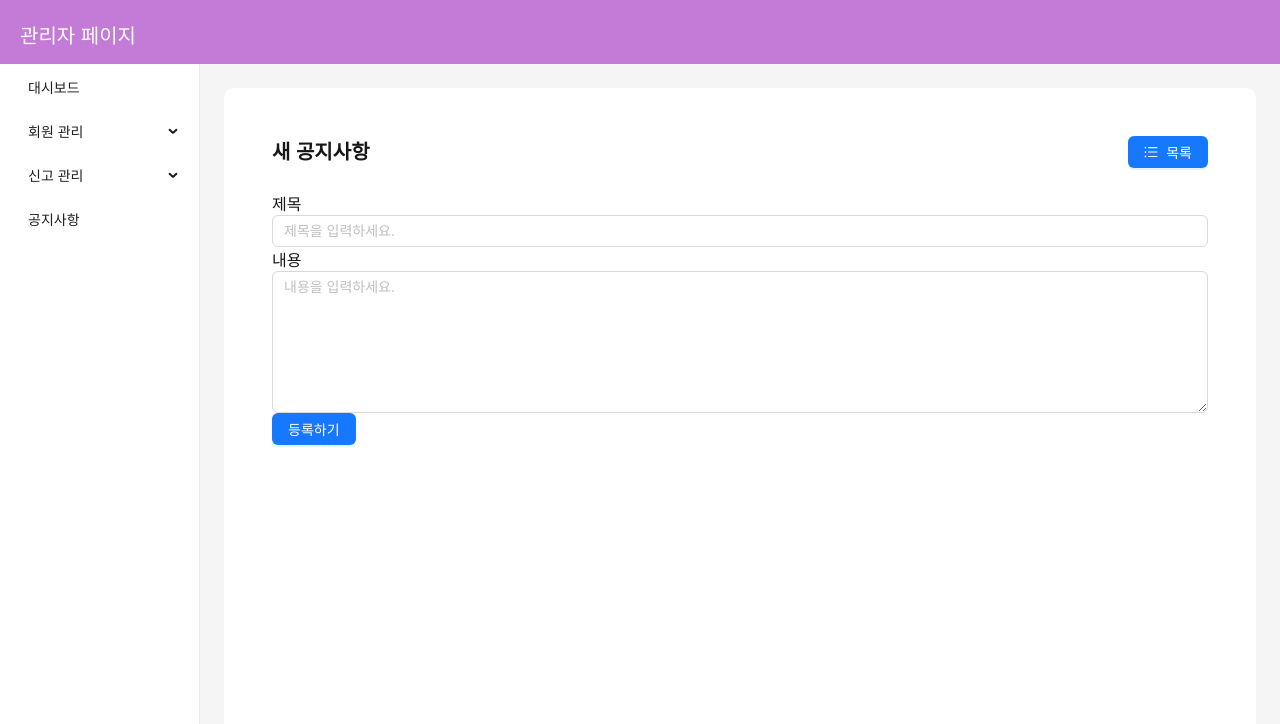
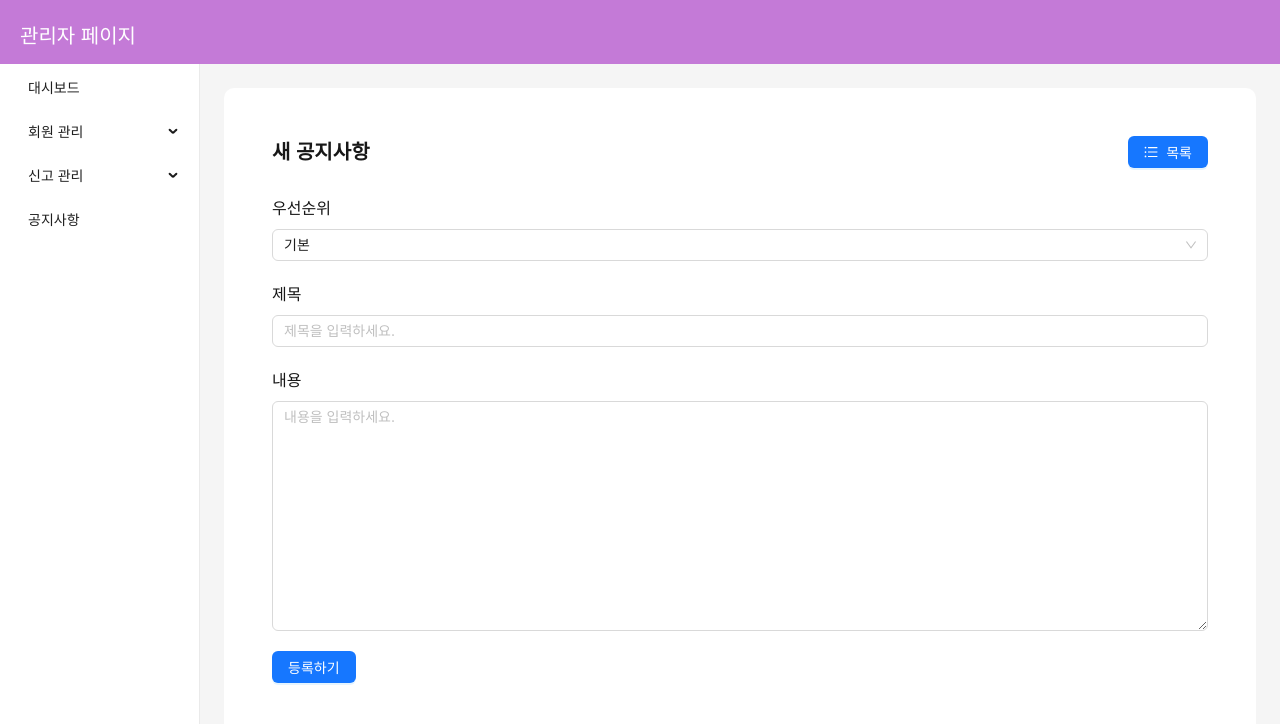
Before and after one commit to ItdaHub/admin-page, a Next.js app: page /newnotice in a window 1280 px wide. Shown: the top 724 px of the page. Built offline with nearby package versions, Linux system fonts and the light colour scheme; no server answers.

Commit message:
Fix: 공지사항 작성 수정

```diff
--- a/src/features/NewNotice/index.tsx
+++ b/src/features/NewNotice/index.tsx
@@ -1,18 +1,70 @@
-import { Button, Input } from "antd";
+import { Button, Input, message, Select } from "antd";
 import router from "next/router";
 import { NewNoticeStyled } from "./styled";
 import clsx from "clsx";
 import { UnorderedListOutlined } from "@ant-design/icons";
-import { Field, Form, Formik, FormikHelpers, FormikValues } from "formik";
-import TextArea from "antd/es/input/TextArea";
+import { useFormik } from "formik";
+import api from "@/utill/api";
+
+const { TextArea } = Input;
+const { Option } = Select;
+
+enum Priority {
+  URGENT = "긴급",
+  IMPORTANT = "중요",
+  NORMAL = "기본",
+}
 
 interface NoticeForm {
   title: string;
   content: string;
-  priorityLabel: string;
+  priorityLabel: Priority;
 }
 
-const NewNotice = () => {
+const validate = (values: any) => {
+  const errors: any = {};
+
+  if (!values.title) {
+    errors.title = "제목을 입력하세요";
+  }
+
+  if (!values.content) {
+    errors.content = "내용을 입력하세요";
+  }
+  return errors;
+};
+
+const NewNoticeManage = () => {
+  const formik = useFormik<NoticeForm>({
+    initialValues: {
+      title: "",
+      content: "",
+      priorityLabel: Priority.NORMAL,
+    },
+    validate,
+    onSubmit: async (values, { setSubmitting }) => {
+      console.log("제출됨:", values);
+      try {
+        if (values.title || values.content === "") {
+          setSubmitting(false);
+          return;
+        }
+        const res = await api.post("/auth/notice", {
+          title: values.title,
+          content: values.content,
+          priorityLabel: values.priorityLabel,
+        });
+        message.success("공지사항이 등록되었습니다.");
+        router.push("/notice");
+      } catch (error) {
+        console.error("공지 등록 실패:", error);
+        message.error("공지사항 등록에 실패했습니다. 다시 시도해주세요.");
+      } finally {
+        setSubmitting(false);
+      }
+    },
+  });
+
   return (
     <NewNoticeStyled className={clsx("newNotice-wrap")}>
       <div className="newNotice-box">
@@ -27,33 +79,55 @@ const NewNotice = () => {
           목록
         </Button>
       </div>
-      <Formik
-        initialValues={{ title: "", content: "", priorityLabel: "" }}
-        onSubmit={(values, { setSubmitting }) => {
-          console.log("제출됨:", values);
-          setSubmitting(false);
-        }}
+      <form onSubmit={formik.handleSubmit}>
+        <div className="form-item">
+          <label className="form-label">우선순위</label>
+          <Select
+            value={formik.values.priorityLabel}
+            onChange={(value) => formik.setFieldValue("priorityLabel", value)}
           >
-        <Form>
+            <Option value={Priority.NORMAL}>{Priority.NORMAL}</Option>
+            <Option value={Priority.IMPORTANT}>{Priority.IMPORTANT}</Option>
+            <Option value={Priority.URGENT}>{Priority.URGENT}</Option>
+          </Select>
+        </div>
+
         <div className="form-item">
           <label className="form-label">제목</label>
-            <Input name="title" placeholder="제목을 입력하세요." />
+          <Input
+            name="title"
+            value={formik.values.title}
+            onChange={formik.handleChange}
+            placeholder="제목을 입력하세요."
+          />
+          {/* 조건부 렌더링으로 에러 출력 */}
+          {formik.touched.title && formik.errors.title && (
+            <div className="form-error">{formik.errors.title}</div>
+          )}
         </div>
 
         <div className="form-item">
           <label className="form-label">내용</label>
           <TextArea
             name="content"
-              rows={6}
+            value={formik.values.content}
+            onChange={formik.handleChange}
             maxLength={1000}
+            rows={10}
             placeholder="내용을 입력하세요."
           />
+          {/* 조건부 렌더링으로 에러 출력 */}
+          {formik.touched.content && formik.errors.content && (
+            <div className="form-error">{formik.errors.content}</div>
+          )}
         </div>
-          <Button type="primary">등록하기</Button>
-        </Form>
-      </Formik>
+
+        <Button type="primary" htmlType="submit" disabled={formik.isSubmitting}>
+          등록하기
+        </Button>
+      </form>
     </NewNoticeStyled>
   );
 };
 
-export default NewNotice;
+export default NewNoticeManage;
--- a/src/features/NewNotice/styled.ts
+++ b/src/features/NewNotice/styled.ts
@@ -15,5 +15,18 @@ export const NewNoticeStyled = styled.div`
         margin-bottom: 10px;
       }
     }
+
+    .form-item {
+      margin: 20px 0;
+      display: flex;
+      flex-direction: column;
+      .form-label {
+        margin-bottom: 10px;
+      }
+      .form-error {
+        color: red;
+        font-size: 14px;
+      }
+    }
   }
 `;
--- a/src/pages/newnotice/index.tsx
+++ b/src/pages/newnotice/index.tsx
@@ -1,7 +1,7 @@
-import NewNotice from "@/features/NewNotice";
+import NewNoticeManage from "@/features/NewNotice";
 
-const newnotice = () => {
-  return <NewNotice />;
+const Newnotice = () => {
+  return <NewNoticeManage />;
 };
 
-export default newnotice;
+export default Newnotice;
```
Lines whose indentation alone changed are shown as unchanged.
